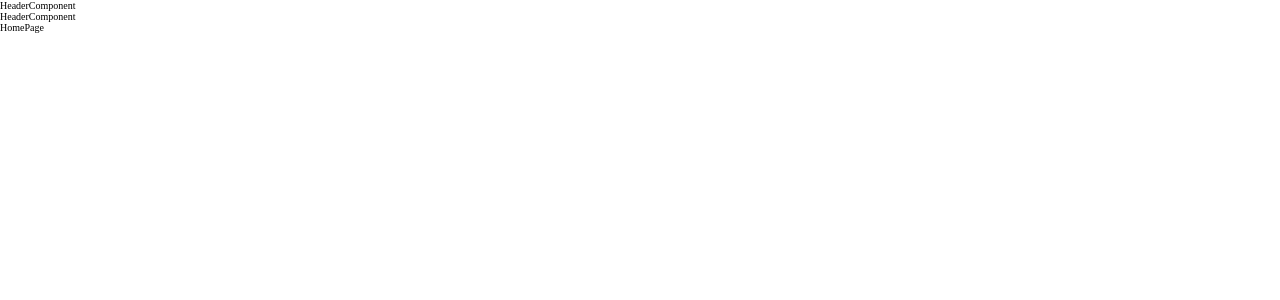
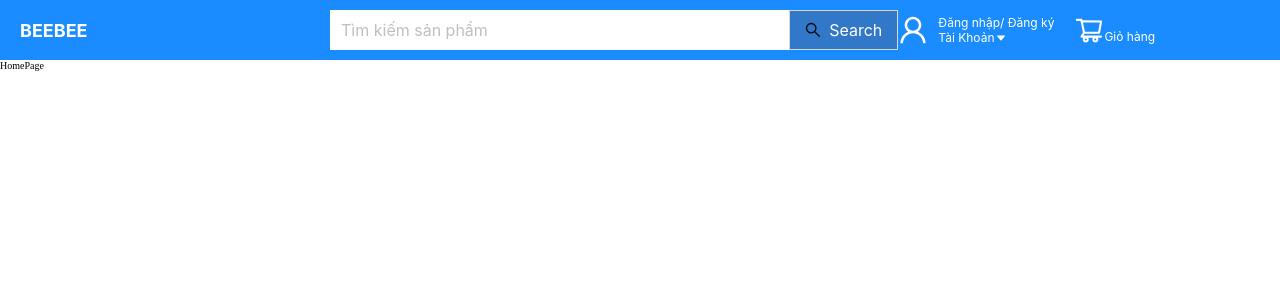
Before and after one commit to phamtrongtien/WebPhone, a React (Create React App) app: page / in a window 1280 px wide. Shown: the top 300 px of the page. Built offline with nearby package versions, Linux system fonts and the light colour scheme.

Commit message:
Xây dựng UI cho phần Header

```diff
--- a/package.json
+++ b/package.json
@@ -3,6 +3,7 @@
   "version": "0.1.0",
   "private": true,
   "dependencies": {
+    "@ant-design/icons": "^5.5.1",
     "@reduxjs/toolkit": "^2.2.7",
     "@testing-library/jest-dom": "^5.17.0",
     "@testing-library/react": "^13.4.0",
--- a/src/App.js
+++ b/src/App.js
@@ -1,7 +1,7 @@
 import React, { Fragment } from 'react'
 import { BrowserRouter as Router, Routes, Route } from 'react-router-dom';
 import { routes } from './routes';
-import HeaderComponent from './components/HeadrComponent/HeaderComponent';
+import HeaderComponent from './components/HeaderComponent/HeaderComponent';
 import DefaultComponent from './components/DefaultComponent/DefaultComponent';
 
 export default function App() {
--- /dev/null
+++ b/src/components/ButtonInputSearch/ButtonInputsearch.jsx
@@ -0,0 +1,27 @@
+import { SearchOutlined } from '@ant-design/icons'
+import { Button, Input } from 'antd'
+import React from 'react'
+
+const ButtonInputsearch = (props) => {
+    const { size, placeholder, bordered, textButton, backgroundColorInput = "white", backgroundColorButton = 'rgb(50,120,200)' } = props;
+    return (
+        <div style={{ display: 'flex' }}>
+            <Input
+                size={size}
+                placeholder={placeholder}
+                bordered={false}
+                style={{ backgroundColor: backgroundColorInput, borderRadius: '0px', border: bordered ? bordered : false }} />
+            <Button
+                size={size}
+                bordered={false}
+                icon={<SearchOutlined />}
+                style={{ backgroundColor: backgroundColorButton, borderRadius: '0px', border: bordered ? bordered : false }}>
+                <span style={{ color: 'white' }}>
+                    {textButton}
+                </span>
+            </Button>
+        </div>
+    )
+}
+
+export default ButtonInputsearch
--- a/src/components/DefaultComponent/DefaultComponent.jsx
+++ b/src/components/DefaultComponent/DefaultComponent.jsx
@@ -1,10 +1,8 @@
 import React from 'react'
-import HeaderComponent from '../HeadrComponent/HeaderComponent'
 
 const DefaultComponent = ({ children }) => {
     return (
         <div>
-            <HeaderComponent />
             <div>{children}</div>
         </div>
     )
--- /dev/null
+++ b/src/components/HeaderComponent/HeaderComponent.jsx
@@ -0,0 +1,54 @@
+import React from 'react'
+import { Col, Flex, Row, Space } from 'antd';
+import { WrapperAccout, Wrapperheader, WrapperTextHeader, WrapperTextHeaderSmall } from './style';
+import Search from 'antd/es/input/Search';
+import {
+    UserOutlined,
+    CaretDownOutlined,
+    ShoppingCartOutlined
+} from '@ant-design/icons';
+import ButtonInputsearch from '../ButtonInputSearch/ButtonInputsearch';
+
+const HeaderComponent = () => {
+    return (
+        <div>
+            <Wrapperheader >
+                <Col span={6}><WrapperTextHeader>BEEBEE</WrapperTextHeader></Col>
+                <Col span={11}>
+                    <ButtonInputsearch
+                        placeholder='Tìm kiếm sản phẩm'
+                        textButton='Search'
+                        size='large'
+                        style={{ width: 100 }}
+                        bordered={false}
+                    />
+                </Col>
+
+                <Col span={6} style={{ display: "flex", gap: "20px", alignItems: 'center' }}>
+                    <WrapperAccout>
+                        <UserOutlined style={{ fontSize: '30px' }} />
+                        <div>
+                            <WrapperTextHeaderSmall>
+                                Đăng nhập/ Đăng ký
+                            </WrapperTextHeaderSmall>
+                            <div>
+                                <WrapperTextHeaderSmall>
+                                    Tài Khoản
+                                </WrapperTextHeaderSmall>
+                                <CaretDownOutlined />
+                            </div>
+                        </div>
+
+                    </WrapperAccout>
+                    <div>
+                        <ShoppingCartOutlined style={{ fontSize: '30px', color: "white" }} />
+                        <WrapperTextHeaderSmall>Giỏ hàng</WrapperTextHeaderSmall>
+
+                    </div>
+                </Col>
+            </Wrapperheader>
+        </div>
+    )
+}
+
+export default HeaderComponent;
--- /dev/null
+++ b/src/components/HeaderComponent/style.js
@@ -0,0 +1,24 @@
+import { Row } from "antd";
+import styled from "styled-components"
+export const Wrapperheader = styled(Row)`
+    padding: 10px 20px;
+    background-color: rgb(26,140,255);
+    align-items: center;
+`
+export const WrapperTextHeader = styled.span`
+font-size: 18px;
+color: white;
+font-weight: bold;
+`
+export const WrapperAccout = styled.div`
+display: flex;
+align-items: center;
+color: white;
+gap:10px;
+cursor: pointer;
+font-size: 12px;
+`
+export const WrapperTextHeaderSmall = styled.span`
+font-size: 12px;
+color:white;
+`
--- a/src/components/HeadrComponent/HeaderComponent.jsx
+++ /dev/null
@@ -1,11 +0,0 @@
-import React from 'react'
-
-const HeaderComponent = () => {
-    return (
-        <div>
-            HeaderComponent
-        </div>
-    )
-}
-
-export default HeaderComponent
```
Also changed, not shown: 1 other file (tests, documents, lock files or other folders).
